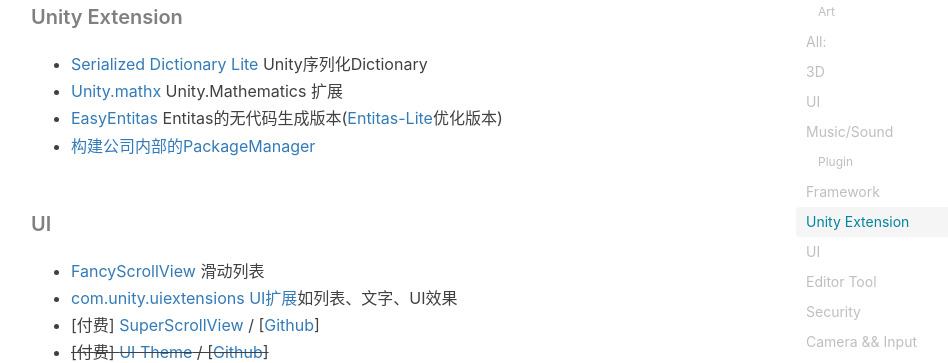
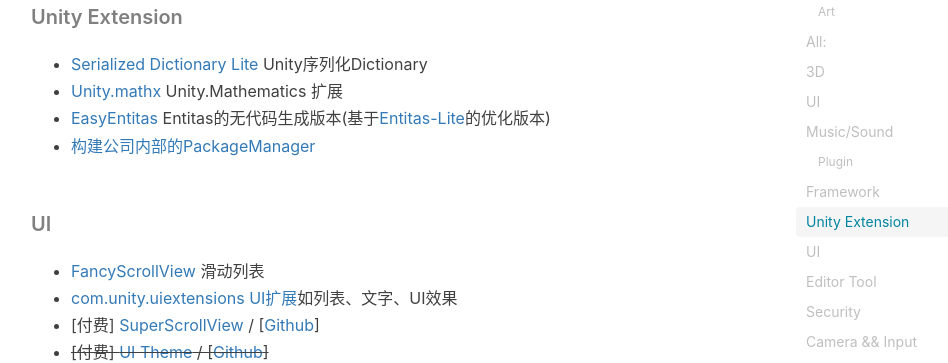
Before and after one commit to gumcstronger/gumcstronger.github.io, a Jekyll site: the page built from _posts/2024/2024-05-14-unity-plugins.md, in a window 1280 px wide and 900 px high, scrolled down 2113 px. Shown: the part 152-515 px from the top of the window, without its empty margins (234-1182 px from the left). Built offline with Jekyll 4.4.1, drawn with Linux system fonts in a browser that asks for light colours; nearby versions of some CDN libraries; comment, search, counter and statistics services are not loaded.

Commit message:
Update 2024-05-14-unity-plugins.md

```diff
--- a/_posts/2024/2024-05-14-unity-plugins.md
+++ b/_posts/2024/2024-05-14-unity-plugins.md
@@ -63,7 +63,7 @@
 
 * [Serialized Dictionary Lite](https://assetstore.unity.com/packages/tools/utilities/serialized-dictionary-lite-110992) Unity序列化Dictionary
 * [Unity.mathx](https://github.com/ltmx/Unity.mathx) Unity.Mathematics 扩展
-* [EasyEntitas](https://github.com/sonilyan/EasyEntitas) Entitas的无代码生成版本([Entitas-Lite](https://github.com/rocwood/Entitas-Lite)优化版本)
+* [EasyEntitas](https://github.com/sonilyan/EasyEntitas) Entitas的无代码生成版本(基于[Entitas-Lite](https://github.com/rocwood/Entitas-Lite)的优化版本)
 * [构建公司内部的PackageManager](https://cloud.tencent.com/developer/article/2086298)
 
 ##### UI
```
